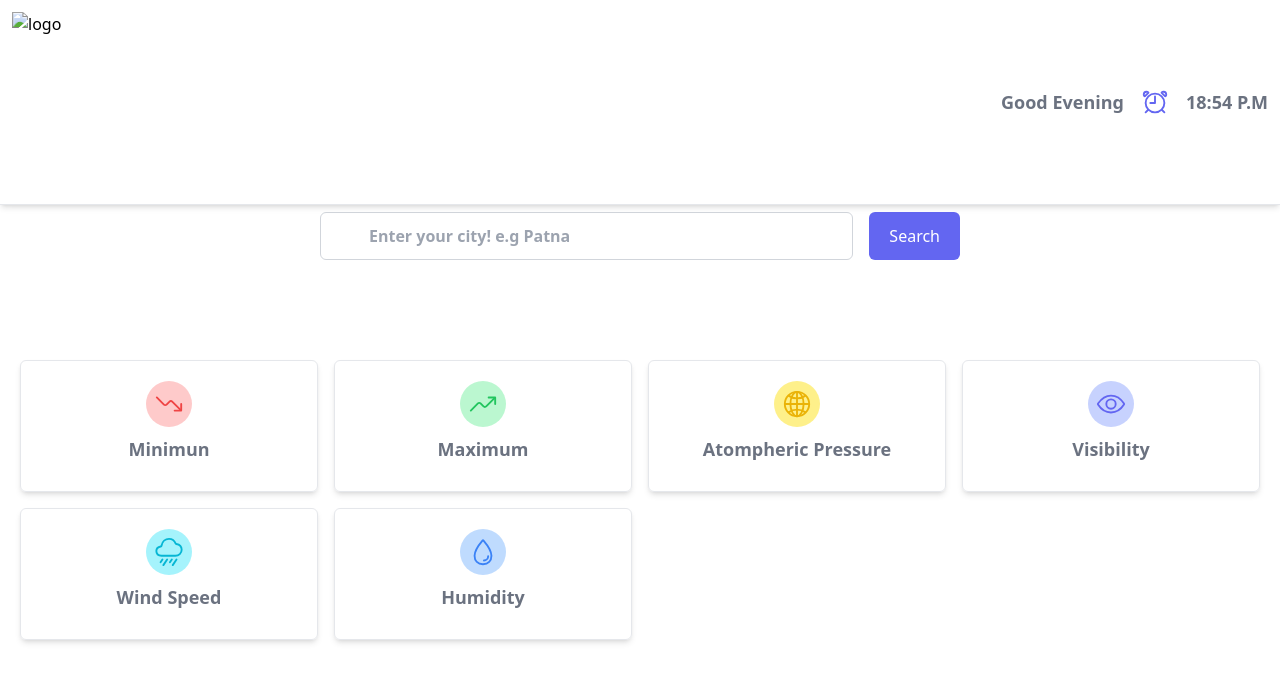
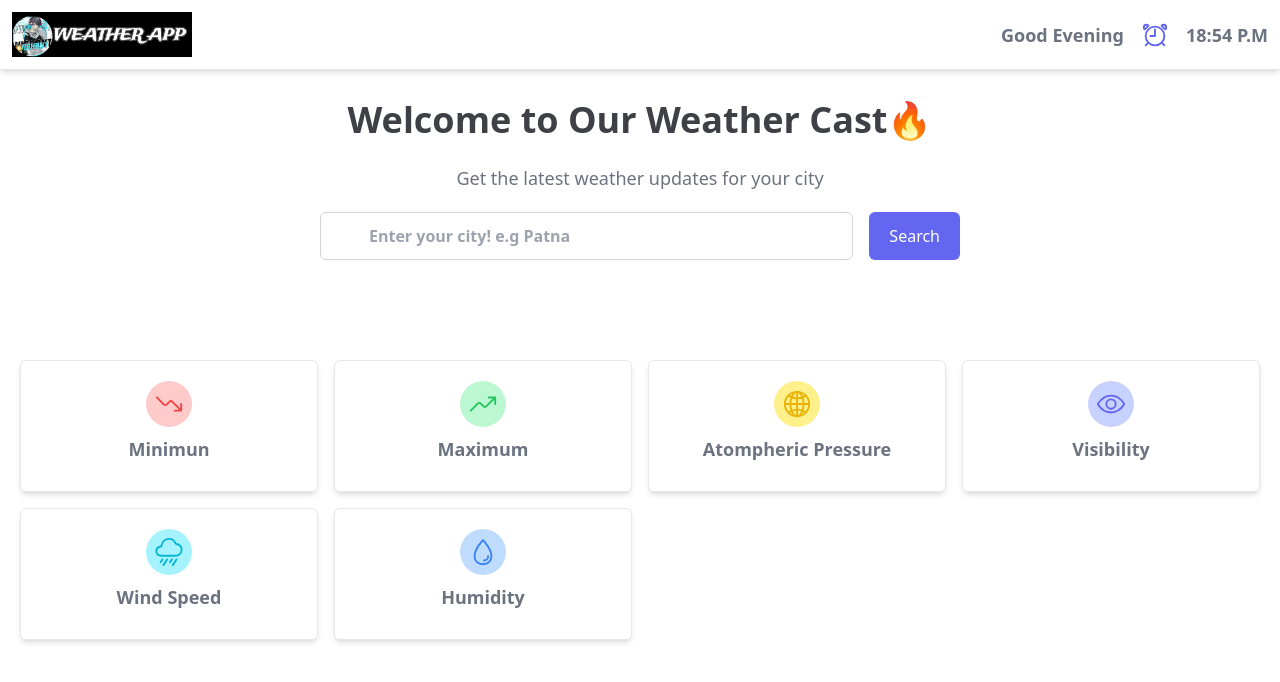
Before and after one commit to CodewithEvilxd/weather-website, a plain HTML site: page index.html in a window 1280 px wide. Drawn offline with nearby package versions, Linux system fonts and the light colour scheme; the site is published under a folder, as on GitHub Pages, so addresses that start at the root find nothing.

Commit message:
index.html

```diff
--- a/index.html
+++ b/index.html
@@ -11,7 +11,7 @@
 <body class="bg-white dark:bg-black flex relative justify-center items-center space-y-5 h-full">
 
     <nav class="fixed z-99 top-0  bg-white flex justify-between items-center shadow-md w-full px-3 py-3 border-b">
-        <img src="/assest/logo1.jpg" alt="logo" height="180" width="180" />
+        <img src="assest/logo1.jpg" alt="logo" height="180" width="180" />
         <!-- TODO: SHOW TIME AND GREEETING MESSAGE -->
         <div class="flex justify-between items-center gap-4">
             <p id="greeting" class="text-gray-500 text-lg font-semibold"></p>
```
